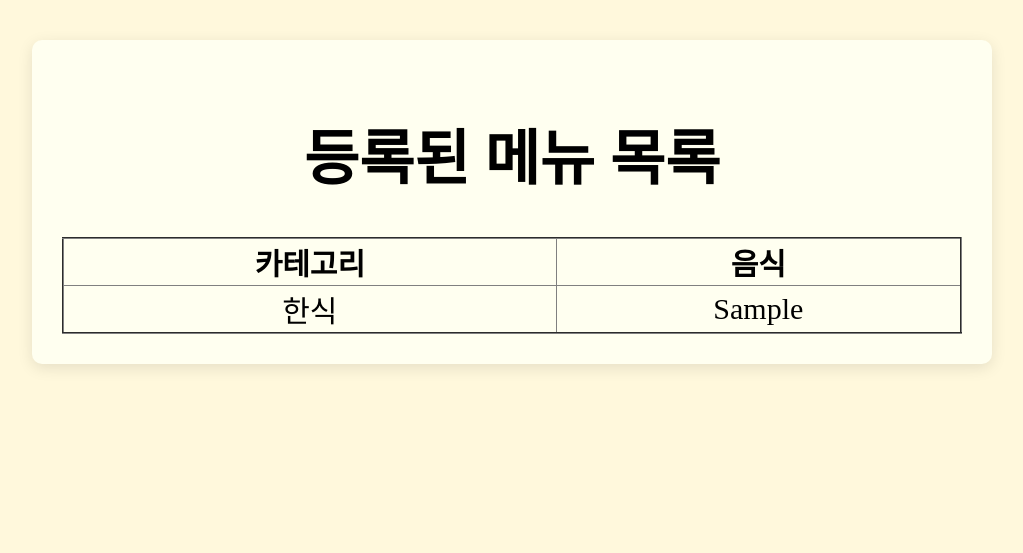
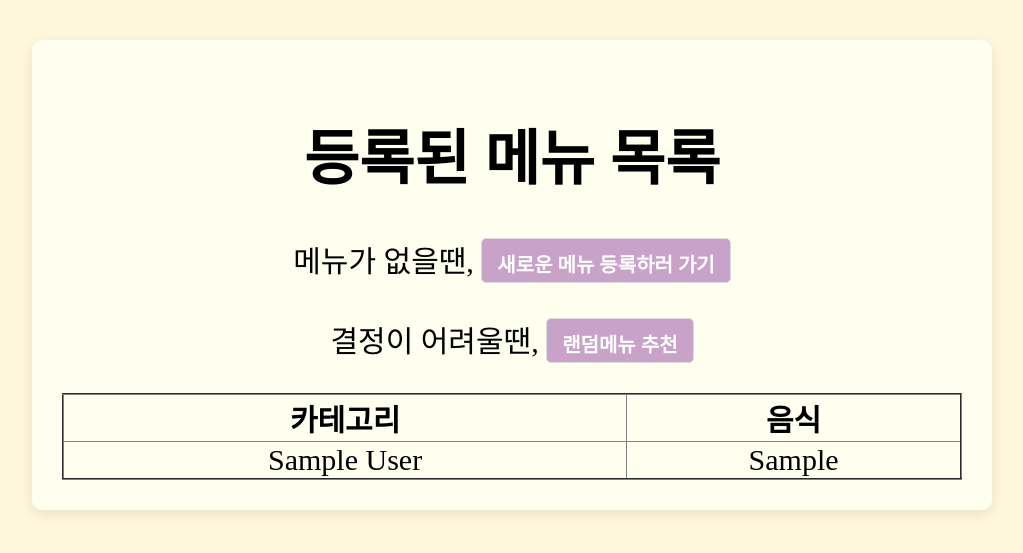
Before and after one commit to mingizeok-labs/zoomoon, a Django app: page /menu/ in a window 1280 px wide. Shown: the top 553 px of the page, without its empty margins (128-1151 px from the left). Run offline with Django 5.2, Linux system fonts and the light colour scheme; tables that the repository leaves empty hold one stand-in row (values such as "Sample post"); some web fonts are replaced.

Commit message:
✨ 페이지 간 링크 연결 및 DB 세팅 변경 반영

```diff
--- a/django/menu/templates/add_menu.html
+++ b/django/menu/templates/add_menu.html
@@ -35,6 +35,7 @@
         form {
             display: flex;
             align-items: center;
+            justify-content: center;
         }
         .add_cat,
         .add_food,
@@ -95,6 +96,9 @@
                 <button type="submit" class="add_submit">등록</button>
             </form>
         </div> <!--add-->
+        <form action="{% url 'menu:totalmenu_view' %}" method="get" class="add">
+            <button type="submit" class="add_submit">기존메뉴 구경하러 가기</button>
+        </form>
     </div> <!--background-->
 
 </body>
--- a/django/menu/templates/totalmenu_view.html
+++ b/django/menu/templates/totalmenu_view.html
@@ -30,12 +30,42 @@
                 border-collapse: collapse;
                 margin-top: 20px;
             }
+            .add_cat,
+            .add_food,
+            .add_submit {
+                /* 기본 크기 설정 */
+                padding: 10px 15px; /* 내부 여백 (위아래 10px, 좌우 15px) */
+                font-size: 16px; /* 글자 크기 */
+                border: 1px solid #ddd; /* 테두리 */
+                border-radius: 5px; /* 테두리 모서리 둥글게 */
+                font-family: 'Ownglyph_ParkDaHyun';
+                font-size: 20px;
+            }
+            .add_submit {
+            background-color: #C8A2C8; /* 버튼 배경색 (초록색) */
+            color: white; /* 글자색 */
+            cursor: pointer; /* 마우스 오버 시 커서 변경 */
+            transition: background-color 0.3s ease; /* 호버 효과 부드럽게 */
+            height: 45px; /* 버튼 높이 */
+            font-weight: bold; /* 글자 굵게 */
+        }
         </style>
         <title>TOTAL MENU LIST</title>
     </head>
     <body>
         <div class = background>
             <h1 class=title> 등록된 메뉴 목록</h1>
+            <p>
+                <form action="{% url 'menu:add_menu' %}" method="get" class="add">
+                    메뉴가 없을땐,
+                    <button type="submit" class="add_submit">새로운 메뉴 등록하러 가기</button>
+                </form>
+                <br>
+                <form action="{% url 'plzchoose:random' %}" method="get" class="add">
+                    결정이 어려울땐,
+                    <button type="submit" class="add_submit">랜덤메뉴 추천</button>
+                </form>
+            </p>
             <div class="table">
                 <table border="2">
                     <thead>
@@ -48,32 +78,32 @@
                         {% for menu in menus %}
                             {% if menu.category_id == 1 %}
                                 <tr>
-                                    <td>한식</td>
+                                    <td>{{ menu.category.display_name }}</td>
                                     <td>{{ menu.food }}</td>
                                 </tr>
                             {% elif menu.category_id == 2 %}
                                 <tr>
-                                    <td>일식</td>
+                                    <td>{{ menu.category.display_name }}</td>
                                     <td>{{ menu.food }}</td>
                                 </tr>
                             {% elif menu.category_id == 3 %}
                                 <tr>
-                                    <td>중식</td>
+                                    <td>{{ menu.category.display_name }}</td>
                                     <td>{{ menu.food }}</td>
                                 </tr>
                             {% elif menu.category_id == 4 %}
                                 <tr>
-                                    <td>양식</td>
+                                    <td>{{ menu.category.display_name }}</td>
                                     <td>{{ menu.food }}</td>
                                 </tr>
                             {% elif menu.category_id == 6 %}
                                 <tr>
-                                    <td>퓨전</td>
+                                    <td>{{ menu.category.display_name }}</td>
                                     <td>{{ menu.food }}</td>
                                 </tr>
                             {% elif menu.category_id == 5 %}
                                 <tr>
-                                    <td>기타</td>
+                                    <td>{{ menu.category.display_name }}</td>
                                     <td>{{ menu.food }}</td>
                                 </tr>
                             {% endif %}
```
